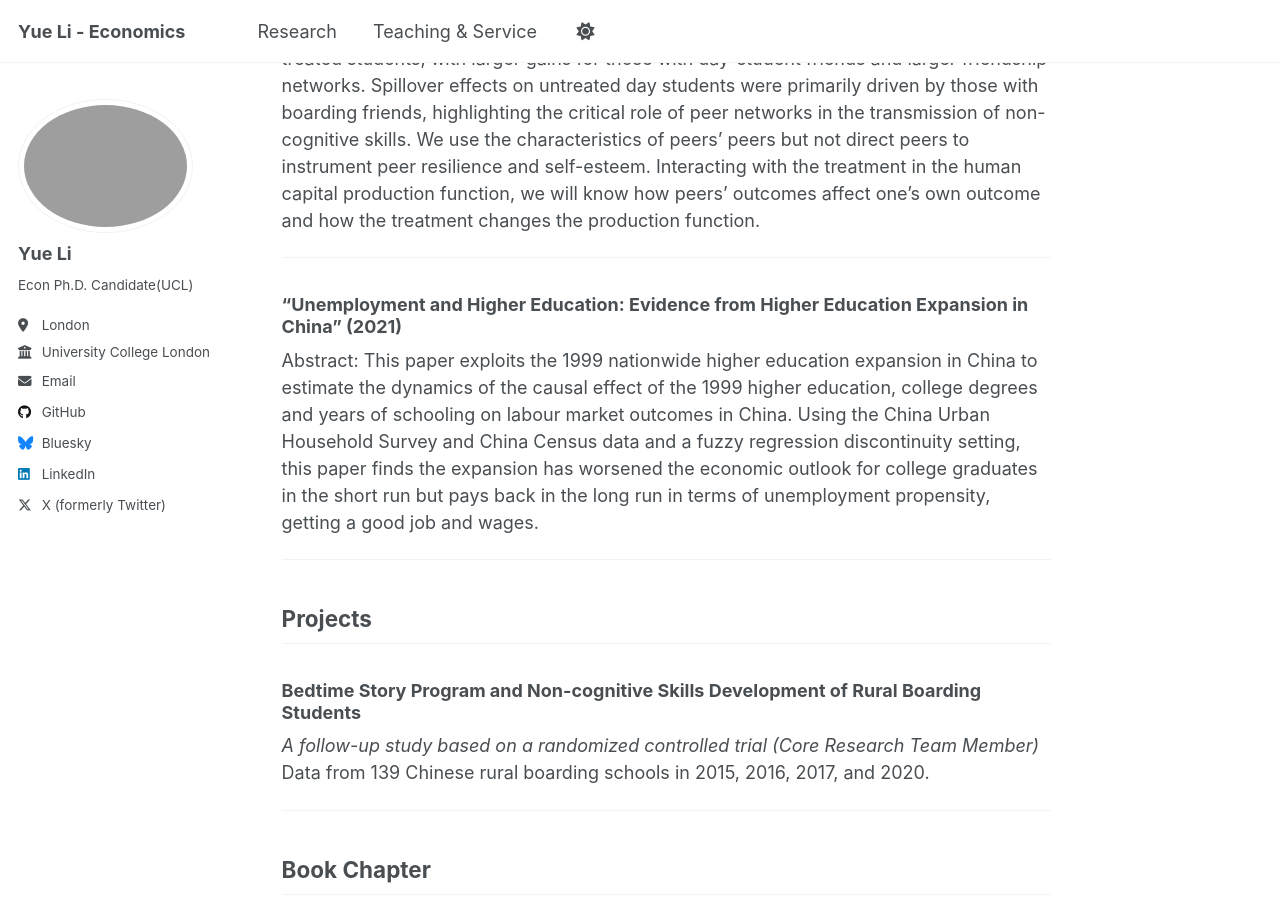
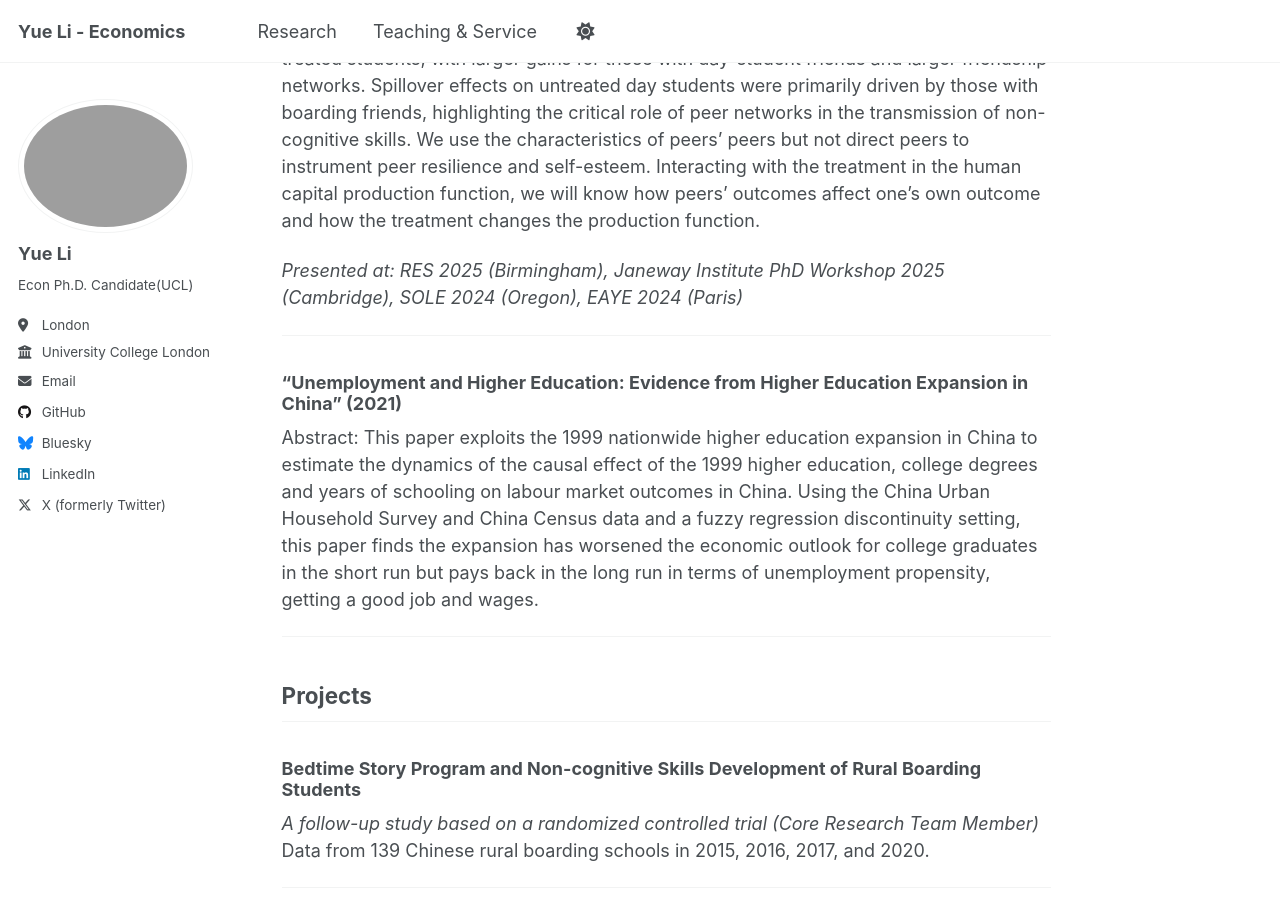
Before and after one commit to yueli-econ/yueli-econ.github.io, a Jekyll site: the page built from _pages/research.md, in a window 1280 px wide and 900 px high, scrolled down 535 px. Built offline with Jekyll 4.4.1, drawn with Linux system fonts in a browser that asks for light colours; a script that is not in the unit is left out.

Commit message:
Update research.md

```diff
--- a/_pages/research.md
+++ b/_pages/research.md
@@ -11,6 +11,8 @@ author_profile: true
 [📑 Slides](/files/Noncognitive_PeerEffects_Slides.pdf)
 
 Abstract: This paper evaluates the direct and spillover effects of a low-cost, scalable intervention—audio bedtime stories—on non-cognitive skill development among rural boarding school students in China. Using a randomized controlled trial (RCT), we analyze data from 63 schools, where boarding students were exposed to bedtime stories broadcast through dormitory speakers. This design isolates treated students from untreated day students in the same classroom, allowing for robust identification of peer effects in non-cognitive skill transmission. The results show significant positive effects on treated students, with larger gains for those with day-student friends and larger friendship networks. Spillover effects on untreated day students were primarily driven by those with boarding friends, highlighting the critical role of peer networks in the transmission of non-cognitive skills. We use the characteristics of peers’ peers but not direct peers to instrument peer resilience and self-esteem. Interacting with the treatment in the human capital production function, we will know how peers’ outcomes affect one’s own outcome and how the treatment changes the production function.
+
+*Presented at: RES 2025 (Birmingham), Janeway Institute PhD Workshop 2025 (Cambridge), SOLE 2024 (Oregon), EAYE 2024 (Paris)*
 
 ---
 
```
